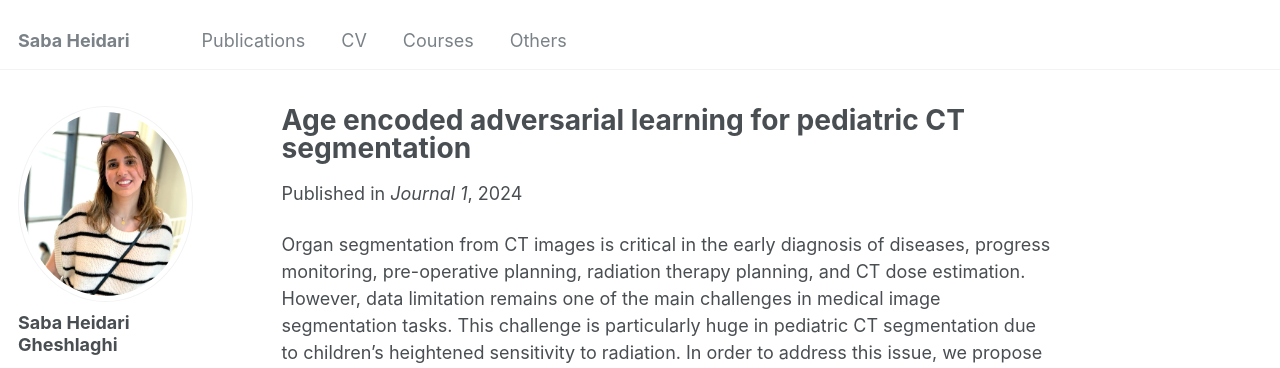
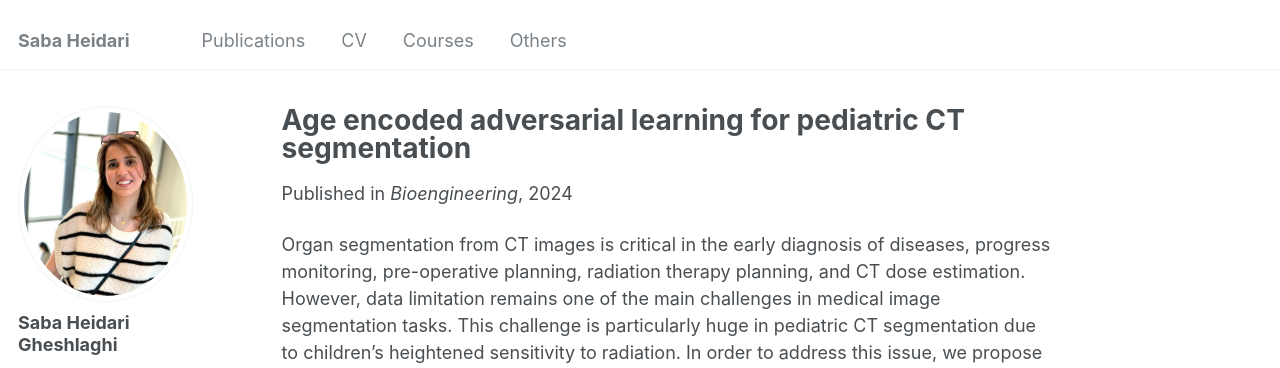
Before and after one commit to Saba-Heidari/Saba-Heidari.github.io, a Jekyll site: the page built from _publications/2009-10-01-paper-title-number-1.md, in a window 1280 px wide and 900 px high. Shown: the top 368 px of the window. Built offline with Jekyll 4.4.1, drawn with Linux system fonts in a browser that asks for light colours; some web fonts are replaced.

Commit message:
Update 2009-10-01-paper-title-number-1.md

```diff
--- a/_publications/2009-10-01-paper-title-number-1.md
+++ b/_publications/2009-10-01-paper-title-number-1.md
@@ -5,7 +5,7 @@ category: manuscripts
 permalink: /publication/Age Encoded Adversarial Learning for Pediatric CT Segmentation
 excerpt: 'This paper is about the number 1. The number 2 is left for future work.'
 date: 2024-03-27
-venue: 'Journal 1'
+venue: 'Bioengineering'
 slidesurl: '[http://academicpages.github.io/files/slides1.pdf](https://www.mdpi.com/2306-5354/11/4/319)'
 paperurl: 'http://academicpages.github.io/files/paper1.pdf'
 citation: 'Gheshlaghi, Saba Heidari, Chi Nok Enoch Kan, Taly Gilat Schmidt, and Dong Hye Ye. "Age encoded adversarial learning for pediatric CT segmentation." Bioengineering 11, no. 4 (2024): 319.'
```
